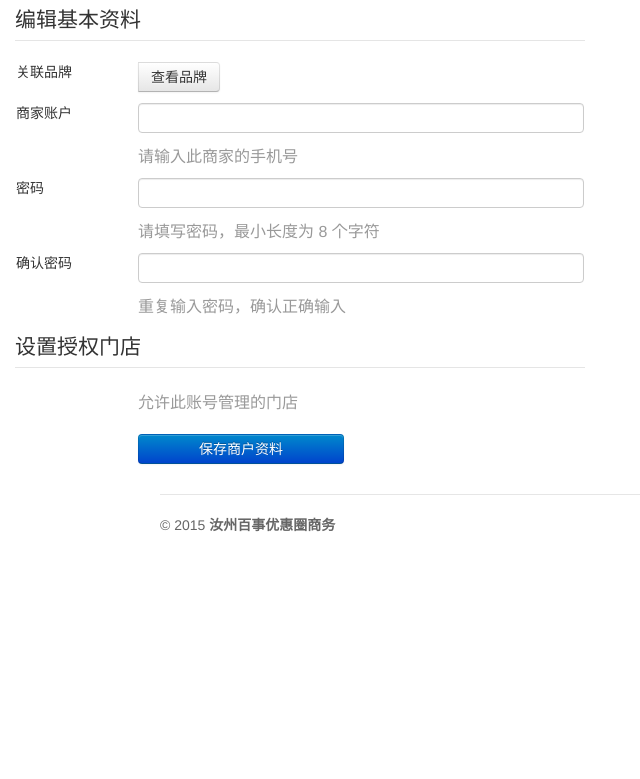
After one commit to yyt030/quanduoduo, a Flask app: template weshop/templates/brand/account_setting.html in a window 1280 px wide. The commit adds this page. Shown: the top 779 px of the page, without its empty margins (0-640 px from the left). Run offline with Flask 2, Linux system fonts and the light colour scheme; the template is opened without the code that fills it, so the values that code supplies are empty; some libraries are stand-ins or nearby versions.

Commit message:
完成了商户账户的添加、修改、删除

```diff
--- a/config/default.py
+++ b/config/default.py
@@ -6,7 +6,7 @@ class Config(object):
     """配置基类"""
     # Flask app config
 
-    DEBUG = False
+    DEBUG = True
     TESTING = False
     SECRET_KEY = "\xb5\xb3}#\xb7A\xcac\x9d0\xb6\x0f\x80z\x97\x00\x1e\xc0\xb8+\xe9)\xf0}"
     PERMANENT_SESSION_LIFETIME = 3600 * 1
--- a/weshop/controllers/account.py
+++ b/weshop/controllers/account.py
@@ -11,7 +11,7 @@ from flask import render_template, Blueprint, request, url_for, redirect, flash,
     session, g
 from ..models import db, User
 from ..utils.account import signin_user, signout_user
-from ..utils.permissions import require_visitor, require_teacher, require_parent_or_student
+from ..utils.permissions import require_visitor
 from ..utils._redis import LoginState
 
 bp = Blueprint('', __name__)
--- /dev/null
+++ b/weshop/templates/brand/account_setting.html
@@ -0,0 +1,163 @@
+{% extends 'account_layout.html' %}
+{% from 'macro/form.html' import form_field %}
+{% block content %}
+    <body>
+    <div class="main">
+        <form action="" class="form-horizontal form" onsubmit="return checkProfile();" method="post"
+              style="float:left;" >
+            {{ form.csrf_token }}
+            <input id="current_url" name="current_url" type="hidden" value="{{ request.url }}">
+            <h4>编辑基本资料</h4>
+            <table class="tb">
+                <tbody>
+                <tr>
+                    <th><label for="">关联品牌</label></th>
+                    <td>
+                        <div class="input-append">
+                            {{ form_field(form1.brand,disabled="disabled") }}
+                            <button type="button" class="btn" name="brandBtn" value="选择品牌"
+                                    onclick="$('#brand-append').toggle();">查看品牌
+                            </button>
+                        </div>
+                        <div id="brand-append" style="margin-top:10px;display: none">
+                            <span class="help-block"><b>此品牌的简介。</b></span>
+
+                            <div class="brand-append">
+                                {{ form_field(form1.intro,cols="70",style="height:80px;",disabled="disabled") }}
+                            </div>
+                            <span class="help-block"><b>此品牌的行业。</b></span>
+
+                            <div class="brand-append">
+                                {{ form_field(form1.industry_1,class="span3",value=form1.industry_1.data,disabled="disabled") }}
+                                //
+                                {{ form_field(form1.industry_2,class="span3",value=form1.industry_2.data,disabled="disabled") }}
+                            </div>
+
+
+                            <span class="help-block">此品牌的标识</span>
+
+                            <div class="fileupload fileupload-preview thumbnail"
+                                 style="width: 320px; height: 130px; overflow:hidden;" id="image_preview">
+                                <img src="/resource/attachment/images/{{ form1.image.data }}"
+                                     onerror="/resource/attachment/back.jpg"></div>
+
+                            <div class="fileupload fileupload-preview thumbnail"
+                                 style="width: 80px; height: 80px; overflow:hidden;" id="thumb_preview">
+                                <img src="/resource/attachment/images/{{ form1.thumb.data }}"
+                                     onerror="javascript:this.src='/resource/attachment/icon.jpg'"/></div>
+
+                        </div>
+                    </td>
+                </tr>
+                <tr>
+                    <th style="width:90px;"><label for="">商家账户</label></th>
+                    <td>
+                        <input type="text" name="username" class="span6" value="">
+                        <span class="help-block">请输入此商家的手机号</span>
+                    </td>
+                </tr>
+                <tr>
+                    <th><label for="">密码</label></th>
+                    <td>
+                        <input id="password" name="password" type="password" class="span6" value="">
+                        <span class="help-block">请填写密码，最小长度为 8 个字符</span>
+                    </td>
+                </tr>
+                <tr>
+                    <th><label for="">确认密码</label></th>
+                    <td>
+                        <input id="repassword" type="password" class="span6" value="">
+                        <span class="help-block">重复输入密码，确认正确输入</span>
+                    </td>
+                </tr>
+                </tbody>
+            </table>
+            <h4>设置授权门店</h4>
+
+            <table class="tb" style="margin-top:10px;">
+                <tbody>
+                <tr class="Multiple">
+                    <th></th>
+                    <td>
+                        <span class="help-block">允许此账号管理的门店</span>
+                    </td>
+                </tr>
+                </tbody>
+            </table>
+            <table class="tb" style="margin-top:10px;">
+                <tbody>
+                <tr>
+                    <th></th>
+                    <td>
+                        <input type="submit" class="btn btn-primary span3" name="submit" value="保存商户资料">
+                    </td>
+                </tr>
+                </tbody>
+            </table>
+        </form>
+        <div id="demoSendBox" style="position:fixed;margin-left:700px;">
+            <div class="form" style="width:300px;display:none;">
+                <h4>找到品牌</h4>
+
+                <div class="side_wrap" style="display:none;"></div>
+            </div>
+        </div>
+    </div>
+
+    <div id="modal-message" class="modal hide fade alert alert-error" tabindex="-1" role="dialog" aria-hidden="true"
+         style="display: none;">
+        <div class="modal-header">
+            <button type="button" class="close" data-dismiss="modal" aria-hidden="true">×</button>
+            <h3 id="myModalLabel">系统提示</h3></div>
+        <div class="modal-body"><i class="icon-remove icon-large icon-3x pull-left"></i>
+
+            <div class="pull-left"><p>两次输入的密码不一致.</p></div>
+        </div>
+    </div>
+
+    <script type="text/javascript" src="{{ static('js/industry.js') }}"></script>
+    <script type="text/javascript">
+        function checkProfile() {
+            if ($('#password').val() != $('#repassword').val()) {
+                message('两次输入的密码不一致.', '', 'error');
+                return false;
+            }
+            return true;
+        }
+    </script>
+    <script type="text/javascript">
+        <!--
+        $('.upload-btn').each(function () {
+            kindeditorUploadBtn($(this), uploadHander);
+        });
+
+        function uploadHander(obj, data) {
+            $("#" + obj.button.attr('fieldname')).val(data.filename);
+            $("#" + obj.button.attr('fieldname') + '_preview').html('<img src="' + data.url + '" />');
+        }
+        //-->
+    </script>
+    <script type="text/javascript">
+        $(function () {
+            //查找品牌数据
+            var value = '';
+            $('#brand').keyup(function () {
+                if (this.value != value && this.value.length > 1) {
+                    value = this.value;
+                    fillQuery();
+                }
+            });
+
+        });
+
+
+    </script>
+    <div class="show_foot">
+        <div class="foot_wrap">
+            <p>© 2015 <b>汝州百事优惠圈商务</b></p>
+        </div>
+    </div>
+
+
+    </body>
+{% endblock %}
```
Also changed, not shown: weshop/controllers/brand.py (+49 -1 lines), weshop/controllers/discount.py (+30 -27 lines), weshop/controllers/site.py (+7 -28 lines), weshop/forms/shop.py (+8 -2 lines), weshop/templates/brand/account_list.html (+21 -13 lines), weshop/utils/helper.py (+29 -0 lines), weshop/utils/permissions.py (+5 -34 lines).
